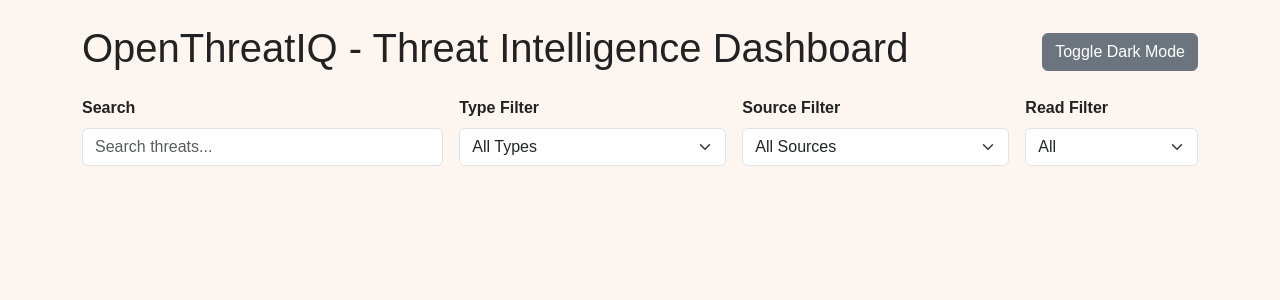
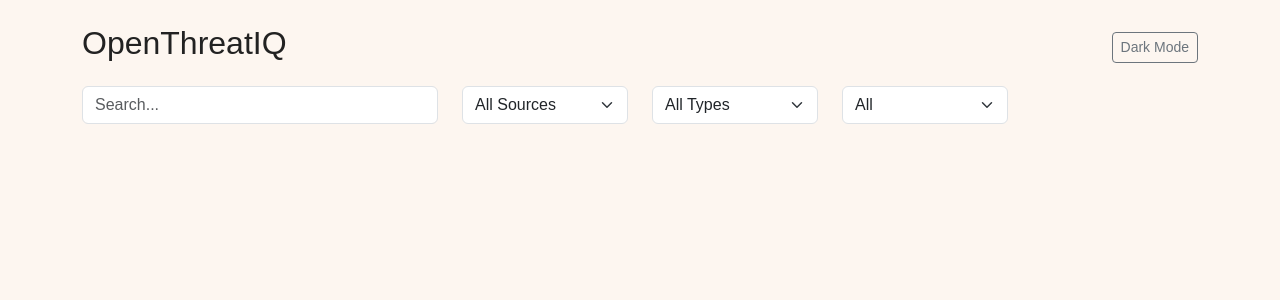
Before and after one commit to ashankobewatta/OpenThreatIQ, a Flask app: page / in a window 1280 px wide. Shown: the top 300 px of the page. Run offline with Flask 3, Linux system fonts and the light colour scheme; data that the repository does not hold is empty.

Commit message:
Update index.html

```diff
--- a/backend/templates/index.html
+++ b/backend/templates/index.html
@@ -3,69 +3,62 @@
 <head>
     <meta charset="UTF-8">
     <title>OpenThreatIQ Dashboard</title>
-    <link href="https://cdn.jsdelivr.net/npm/bootstrap@5.3.0/dist/css/bootstrap.min.css" rel="stylesheet">
+    <link rel="stylesheet" href="https://cdn.jsdelivr.net/npm/bootstrap@5.3.2/dist/css/bootstrap.min.css">
     <link rel="stylesheet" href="{{ url_for('static', filename='styles.css') }}">
 </head>
 <body>
-<div class="container my-4">
+<div class="container py-4">
     <div class="d-flex justify-content-between align-items-center mb-3">
-        <h1>OpenThreatIQ - Threat Intelligence Dashboard</h1>
-        <button id="dark-mode-toggle" class="btn btn-secondary">Toggle Dark Mode</button>
+        <h2>OpenThreatIQ</h2>
+        <div>
+            <button id="darkToggle" class="btn btn-outline-secondary btn-sm">Dark Mode</button>
+        </div>
     </div>
 
-    <div class="row mb-3 g-3">
+    <div class="row mb-3">
         <div class="col-md-4">
-            <label for="search-input" class="form-label">Search</label>
-            <input type="text" id="search-input" class="form-control" placeholder="Search threats...">
+            <input type="text" id="searchInput" class="form-control" placeholder="Search...">
         </div>
-        <div class="col-md-3">
-            <label for="type-filter" class="form-label">Type Filter</label>
-            <select id="type-filter" class="form-select">
-                <option value="">All Types</option>
-            </select>
-        </div>
-        <div class="col-md-3">
-            <label for="source-filter" class="form-label">Source Filter</label>
-            <select id="source-filter" class="form-select">
+        <div class="col-md-2">
+            <select id="sourceFilter" class="form-select">
                 <option value="">All Sources</option>
             </select>
         </div>
         <div class="col-md-2">
-            <label for="read-filter" class="form-label">Read Filter</label>
-            <select id="read-filter" class="form-select">
+            <select id="typeFilter" class="form-select">
+                <option value="">All Types</option>
+            </select>
+        </div>
+        <div class="col-md-2">
+            <select id="readFilter" class="form-select">
                 <option value="">All</option>
-                <option value="read">Read</option>
-                <option value="unread">Unread</option>
+                <option value="0">Unread</option>
+                <option value="1">Read</option>
             </select>
         </div>
     </div>
 
-    <div id="cve-container" class="row"></div>
+    <div id="threatContainer" class="row g-3"></div>
 </div>
 
-<!-- Modal for full threat info -->
-<div class="modal fade" id="threat-modal" tabindex="-1" aria-labelledby="threatModalLabel" aria-hidden="true">
-  <div class="modal-dialog modal-lg modal-dialog-centered">
+<!-- Modal -->
+<div class="modal fade" id="detailModal" tabindex="-1">
+  <div class="modal-dialog modal-lg modal-dialog-scrollable">
     <div class="modal-content">
       <div class="modal-header">
-        <h5 class="modal-title" id="modal-title">Threat Title</h5>
-        <button type="button" class="btn-close" data-bs-dismiss="modal" aria-label="Close"></button>
+        <h5 class="modal-title" id="modalTitle"></h5>
+        <button type="button" class="btn-close" data-bs-dismiss="modal"></button>
       </div>
-      <div class="modal-body">
-        <p><strong>Source:</strong> <span id="modal-source"></span></p>
-        <p><strong>Type:</strong> <span id="modal-type"></span></p>
-        <p><strong>Published:</strong> <span id="modal-date"></span></p>
-        <p id="modal-description"></p>
-      </div>
+      <div class="modal-body" id="modalDesc"></div>
       <div class="modal-footer">
-        <a id="modal-link" href="#" target="_blank" class="btn btn-primary">Go to Source</a>
+        <a href="#" target="_blank" id="modalLink" class="btn btn-primary">Go to Source</a>
         <button type="button" class="btn btn-secondary" data-bs-dismiss="modal">Close</button>
       </div>
     </div>
   </div>
 </div>
 
-<script src="https://cdn.jsdelivr.net/npm/bootstrap@5.3.0/dist/js/bootstrap.bundle.min.js"></script>
-<script src="{{ url_for('static', filename='main.js') }}"></script>
+<script src="https://cdn.jsdelivr.net/npm/bootstrap@5.3.2/dist/js/bootstrap.bundle.min.js"></script>
+<script src="main.js"></script>
 </body>
 </html>
```
